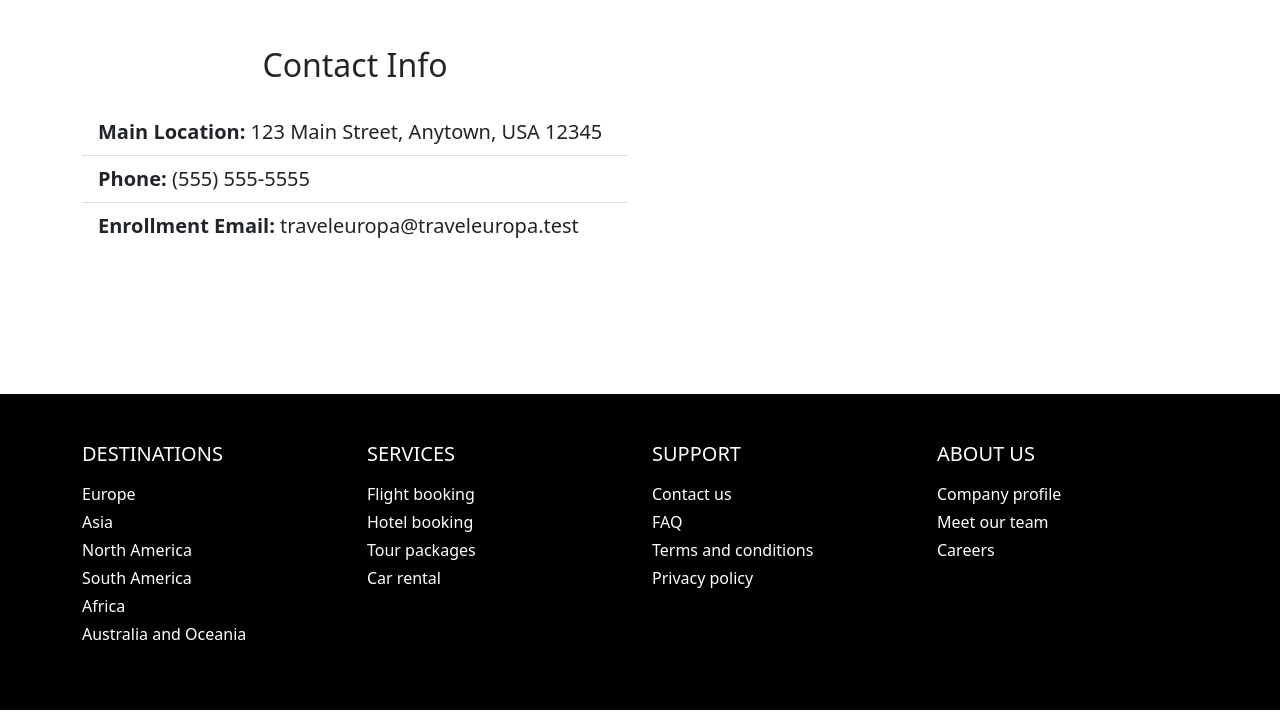
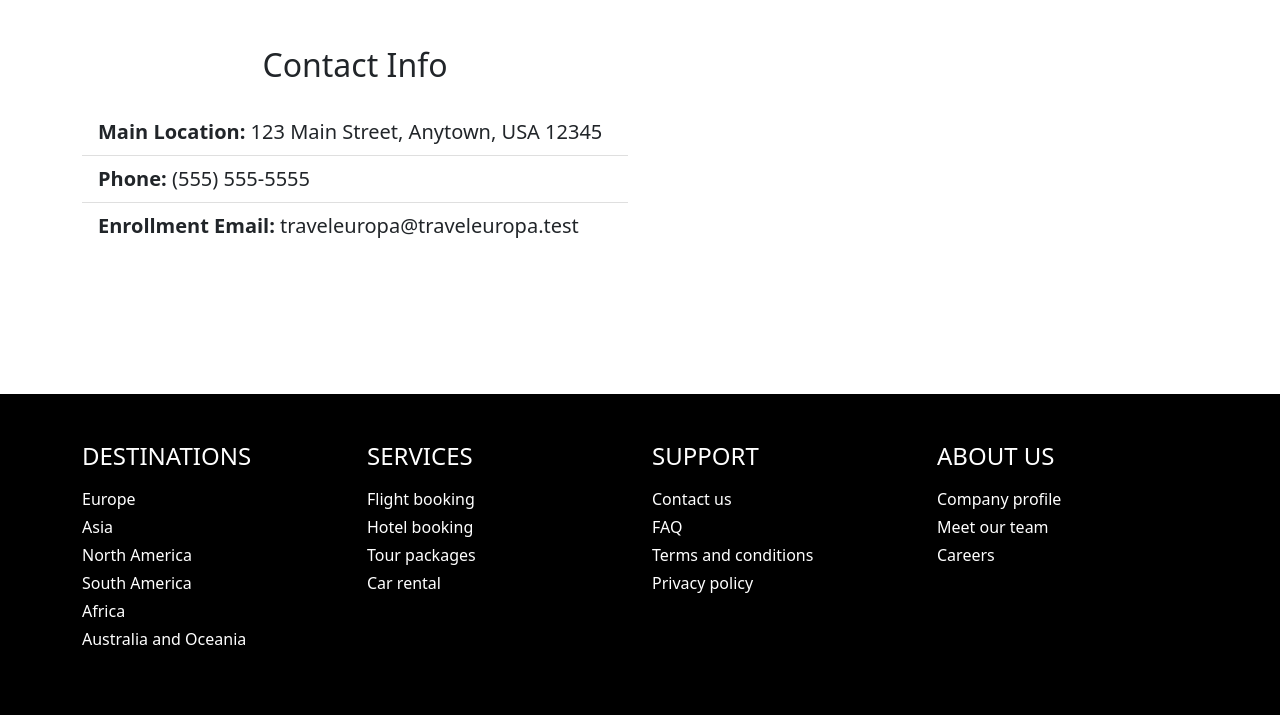
Before and after one commit to lauriselvijs/travel-brochure, a website built with webpack: page index.html in a window 1280 px wide. Shown: the part 3469-4184 px from the top of the page. Built offline with nearby package versions, Linux system fonts and the light colour scheme; what mapbox-gl would draw is missing.

Commit message:
minor update

```diff
--- a/index.html
+++ b/index.html
@@ -344,7 +344,7 @@
     <div class="container">
       <div class="row">
         <div class="col-sm-6 col-md-3 d-flex flex-column gap-2">
-          <h5 class="text-uppercase">Destinations</h5>
+          <h4 class="text-uppercase">Destinations</h4>
           <ul class="list-unstyled d-flex flex-column gap-1">
             <li><a href="#">Europe</a></li>
             <li><a href="#">Asia</a></li>
@@ -355,7 +355,7 @@
           </ul>
         </div>
         <div class="col-sm-6 col-md-3 d-flex flex-column gap-2">
-          <h5 class="text-uppercase">Services</h5>
+          <h4 class="text-uppercase">Services</h4>
           <ul class="list-unstyled d-flex flex-column gap-1">
             <li><a href="#">Flight booking</a></li>
             <li><a href="#">Hotel booking</a></li>
@@ -364,7 +364,7 @@
           </ul>
         </div>
         <div class="col-sm-6 col-md-3 d-flex flex-column gap-2">
-          <h5 class="text-uppercase">Support</h5>
+          <h4 class="text-uppercase">Support</h4>
           <ul class="list-unstyled d-flex flex-column gap-1">
             <li><a href="#">Contact us</a></li>
             <li><a href="#">FAQ</a></li>
@@ -373,7 +373,7 @@
           </ul>
         </div>
         <div class="col-sm-6 col-md-3 d-flex flex-column gap-2">
-          <h5 class="text-uppercase">About us</h5>
+          <h4 class="text-uppercase">About us</h4>
           <ul class="list-unstyled d-flex flex-column gap-1">
             <li><a href="#">Company profile</a></li>
             <li><a href="#">Meet our team</a></li>
@@ -392,7 +392,7 @@
     <div class="modal-dialog">
       <div class="modal-content bg-light bg-opacity-50">
         <div class="modal-header">
-          <h5 class="modal-title" id="enrollLabel">Contant Us</h5>
+          <h4 class="modal-title" id="enrollLabel">Contant Us</h4>
           <button type="button" class="btn-close" data-bs-dismiss="modal" aria-label="Close"></button>
         </div>
         <div class="modal-body">
```
